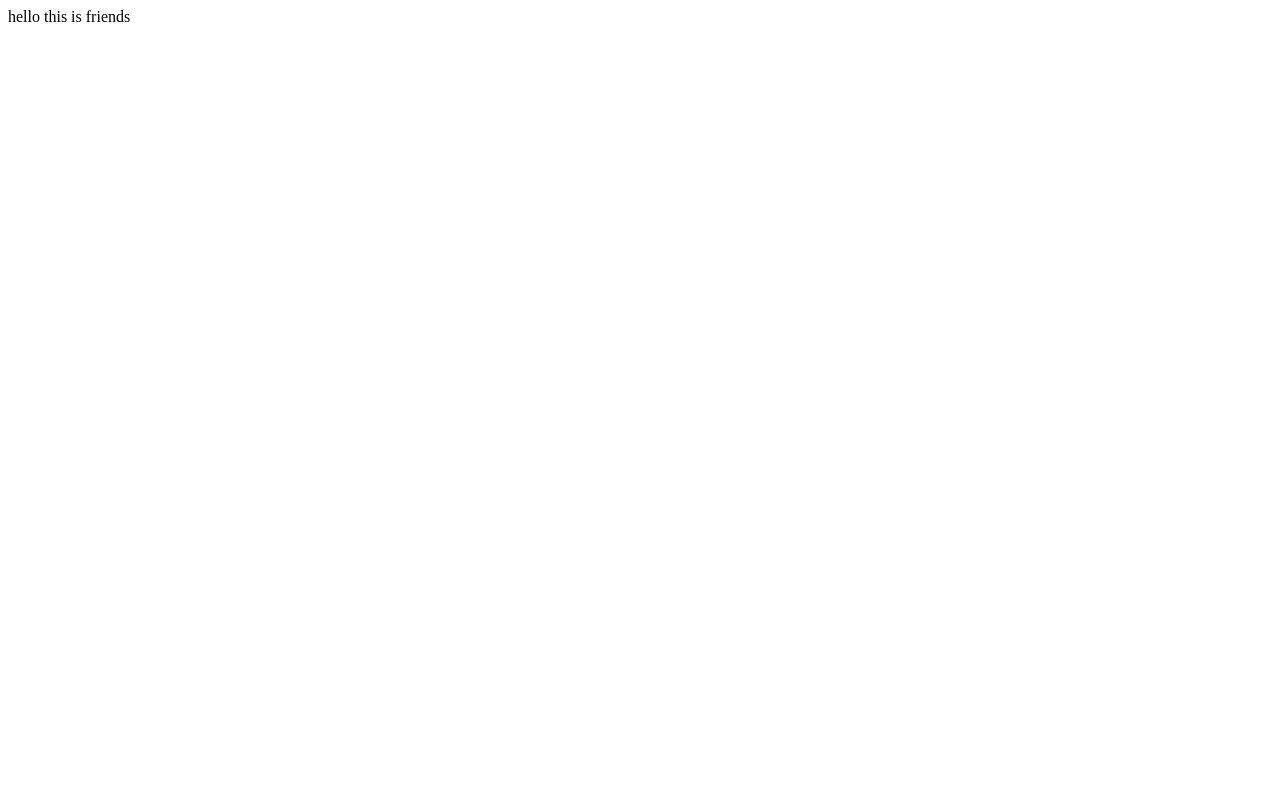
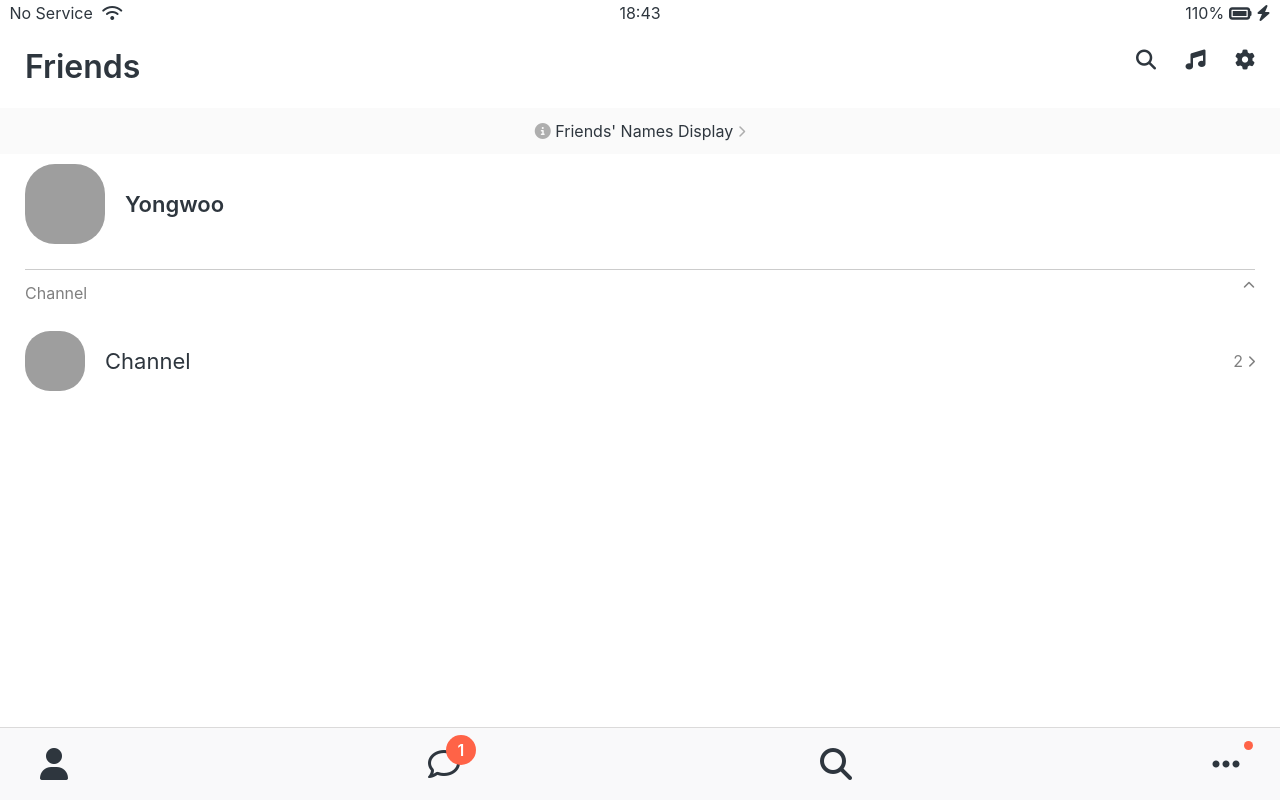
Before and after one commit to yongwoo-jeong/kakao-clone-2021, a plain HTML site: page friends.html in a window 1280 px wide. Drawn offline with Linux system fonts and the light colour scheme; grey boxes are pictures that could not be loaded.

Commit message:
Finishing Friend screen

```diff
--- /dev/null
+++ b/css/components/nav-bar.css
@@ -0,0 +1,40 @@
+.nav {
+  position: fixed;
+  bottom: 0;
+  width: 100%;
+  background-color: #f9f9fa;
+  padding: 20px 40px;
+  box-sizing: border-box;
+  border-top: 1px solid rgba(212, 210, 210, 0.8);
+}
+.nav__list {
+  display: flex;
+  justify-content: space-between;
+}
+.nav__link {
+  position: relative;
+  color: #2e363e;
+}
+.nav_notification {
+  background-color: tomato;
+  width: 30px;
+  height: 30px;
+  border-radius: 15px;
+  display: flex;
+  justify-content: center;
+  align-items: center;
+  color: white;
+  font-weight: 600;
+  position: absolute;
+  left: 18px;
+  bottom: 15px;
+}
+.nav_elipsis_notification {
+  background-color: tomato;
+  width: 9px;
+  height: 9px;
+  border-radius: 15px;
+  position: absolute;
+  left: 32px;
+  bottom: 30px;
+}
--- /dev/null
+++ b/css/components/screen-header.css
@@ -0,0 +1,13 @@
+.screen-header {
+  display: flex;
+  justify-content: space-between;
+  padding: var(--horizontal-space);
+}
+.screen-header__title {
+  font-size: 32px;
+  font-weight: 600;
+  align-items: center;
+}
+.screen-header__icons span {
+  margin-left: 25px;
+}
--- /dev/null
+++ b/css/components/user-component.css
@@ -0,0 +1,39 @@
+.user-component {
+  justify-content: space-between;
+}
+
+.user-component,
+.user-component__column:first-child {
+  display: flex;
+  align-items: center;
+}
+.user-component__avatar {
+  width: 70px;
+  height: 70px;
+  border-radius: 30px;
+  margin-right: 20px;
+}
+.user-component__title {
+  font-weight: 600;
+  font-size: 22px;
+}
+.user-component__subtitle {
+  margin-top: 8px;
+  font-size: 17px;
+  color: rgba(0, 0, 0, 0.5);
+}
+.user-component__avatar--xl {
+  width: 80px;
+  height: 80px;
+}
+.user-component__avatar--sm {
+  width: 60px;
+  height: 60px;
+  border-radius: 25px;
+}
+.user-component__title--not-bold {
+  font-weight: 400;
+}
+.user-component__column:last-child {
+  color: rgba(0, 0, 0, 0.5);
+}
--- a/css/reset.css
+++ b/css/reset.css
@@ -126,3 +126,8 @@ table {
 #login-form input:focus {
   outline: none;
 }
+
+a {
+  color: inherit;
+  text-decoration: none;
+}
--- /dev/null
+++ b/css/screens/friends.css
@@ -0,0 +1,27 @@
+#friends-display-link {
+  text-align: center;
+  display: block;
+  background-color: #fafafa;
+  padding: 15px 0px;
+  font-size: 16px;
+  margin-bottom: 10px;
+}
+
+#friends-display-link i {
+  color: rgba(0, 0, 0, 0.3);
+}
+
+.friends-screen {
+  padding: 0px var(--horizontal-space);
+}
+.friends-screen__channel {
+  margin-top: 25px;
+  border-top: 1px solid rgba(0, 0, 0, 0.2);
+  padding-top: 15px;
+}
+.friends-screen__channel-header {
+  margin-bottom: 30px;
+  display: flex;
+  justify-content: space-between;
+  color: rgba(0, 0, 0, 0.5);
+}
--- a/css/styles.css
+++ b/css/styles.css
@@ -2,10 +2,15 @@
 @import "variables.css";
 /* Components*/
 @import "components/status-bar.css";
+@import "components/nav-bar.css";
+@import "components/screen-header.css";
+@import "components/user-component.css";
 /* Screens */
 @import "screens/login.css";
+@import "screens/friends.css";
 
 body {
+  color: #2e363e;
   font-family: -apple-system, BlinkMacSystemFont, "Segoe UI", Roboto, Oxygen,
     Ubuntu, Cantarell, "Open Sans", "Helvetica Neue", sans-serif;
 }
--- a/css/variables.css
+++ b/css/variables.css
@@ -1,3 +1,4 @@
 :root {
   --yellow: #fae100;
+  --horizontal-space: 25px;
 }
--- a/friends.html
+++ b/friends.html
@@ -1 +1,108 @@
-hello this is friends
+<!DOCTYPE html>
+<html lang="en">
+  <head>
+    <link rel="stylesheet" href="css/styles.css" />
+    <meta charset="UTF-8" />
+    <meta http-equiv="X-UA-Compatible" content="IE=edge" />
+    <meta name="viewport" content="width=device-width, initial-scale=1.0" />
+    <title>Friends - Kokoa Clone</title>
+  </head>
+  <body>
+    <div class="status-bar">
+      <div class="status-bar__column">
+        <span>No Service</span>
+        <i class="fas fa-wifi"></i>
+      </div>
+      <div class="status-bar__column">
+        <span>18:43</span>
+      </div>
+      <div class="status-bar__column">
+        <span>110%</span>
+        <i class="fas fa-battery-full fa-lg"></i>
+        <i class="fas fa-bolt"></i>
+      </div>
+    </div>
+
+    <header class="screen-header">
+      <h1 class="screen-header__title">Friends</h1>
+      <div class="screen-header__icons">
+        <span><i class="fas fa-search fa-lg"></i></span>
+        <span><i class="fas fa-music fa-lg"></i></span>
+        <span><i class="fas fa-cog fa-lg"></i></span>
+      </div>
+    </header>
+
+    <a id="friends-display-link"
+      ><i class="fas fa-info-circle"></i> Friends' Names Display
+      <i class="fas fa-chevron-right fa-xs"></i>
+    </a>
+
+    <main class="friends-screen">
+      <div class="user-component">
+        <div class="user-component__column">
+          <img
+            src="https://blog.kakaocdn.net/dn/bezjux/btqCX8fuOPX/6uq138en4osoKRq9rtbEG0/img.jpg"
+            class="user-component__avatar user-component__avatar--xl"
+          />
+          <div class="user-component__text">
+            <h4 class="user-component__title">Yongwoo</h4>
+            <!--<h6 class="user-component__subtitle">This text whatever</h6> !-->
+          </div>
+        </div>
+        <div class="user-component__column"></div>
+      </div>
+      <div class="friends-screen__channel">
+        <div class="friends-screen__channel-header">
+          <span>Channel</span>
+          <i class="fas fa-chevron-up fa-xs"></i>
+        </div>
+        <div class="user-component">
+          <div class="user-component__column">
+            <img
+              src="https://blog.kakaocdn.net/dn/bezjux/btqCX8fuOPX/6uq138en4osoKRq9rtbEG0/img.jpg"
+              class="user-component__avatar user-component__avatar--sm"
+            />
+            <div class="user-component__text">
+              <h4 class="user-component__title user-component__title--not-bold">
+                Channel
+              </h4>
+            </div>
+          </div>
+          <div class="user-component__column">
+            <span>2</span>
+            <i class="fas fa-chevron-right fa-xs"></i>
+          </div>
+        </div>
+      </div>
+    </main>
+    <nav class="nav">
+      <ul class="nav__list">
+        <li class="nav__btn">
+          <a class="nav__link" href="friends.html"
+            ><i class="fas fa-user fa-2x"></i
+          ></a>
+        </li>
+        <li class="nav__btn">
+          <a class="nav__link" href="#">
+            <span class="nav_notification">1</span>
+            <i class="far fa-comment fa-2x"></i
+          ></a>
+        </li>
+        <li class="nav__btn">
+          <a class="nav__link" href="#"><i class="fas fa-search fa-2x"></i></a>
+        </li>
+        <li class="nav__btn">
+          <a class="nav__link" href="#"
+            ><div class="nav_elipsis_notification"></div>
+            <i class="fas fa-ellipsis-h fa-2x"></i
+          ></a>
+        </li>
+      </ul>
+    </nav>
+
+    <script
+      src="https://kit.fontawesome.com/6478f529f2.js"
+      crossorigin="anonymous"
+    ></script>
+  </body>
+</html>
```
Also changed, not shown: 1 other file.
